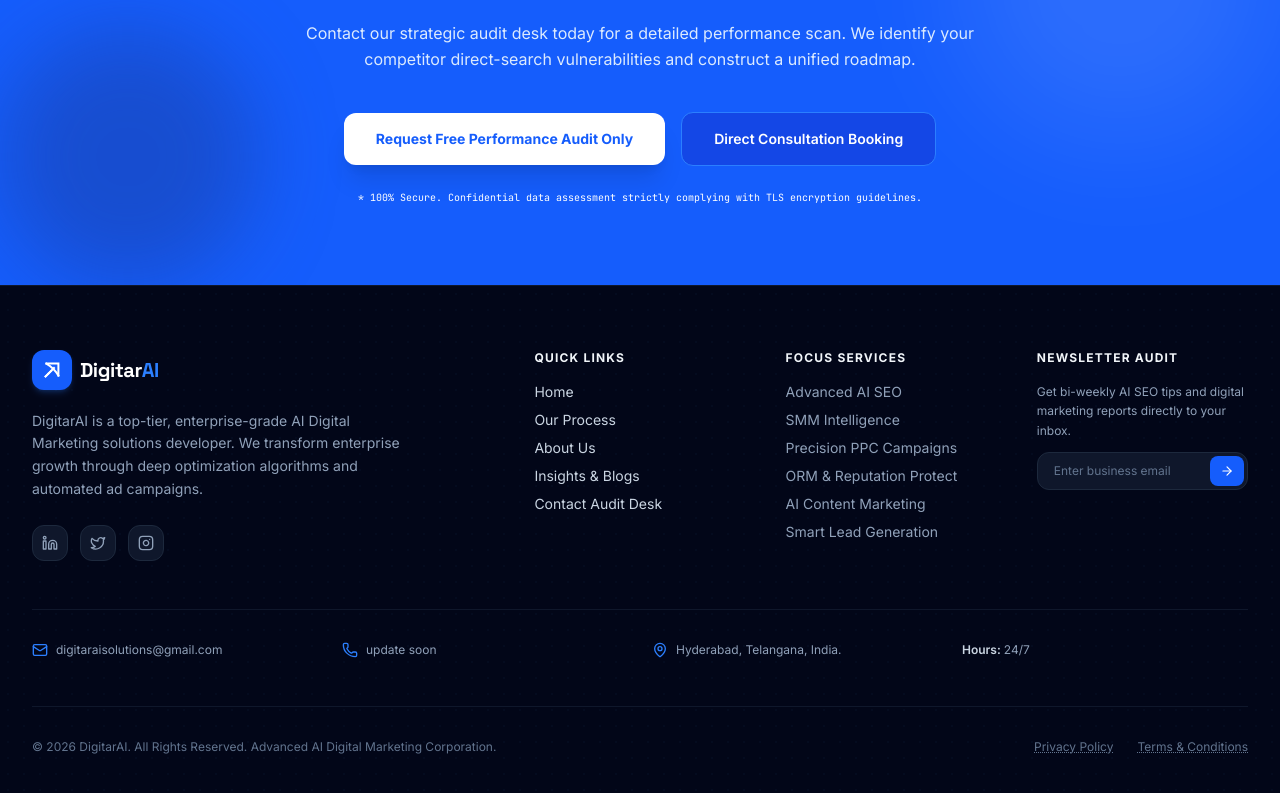
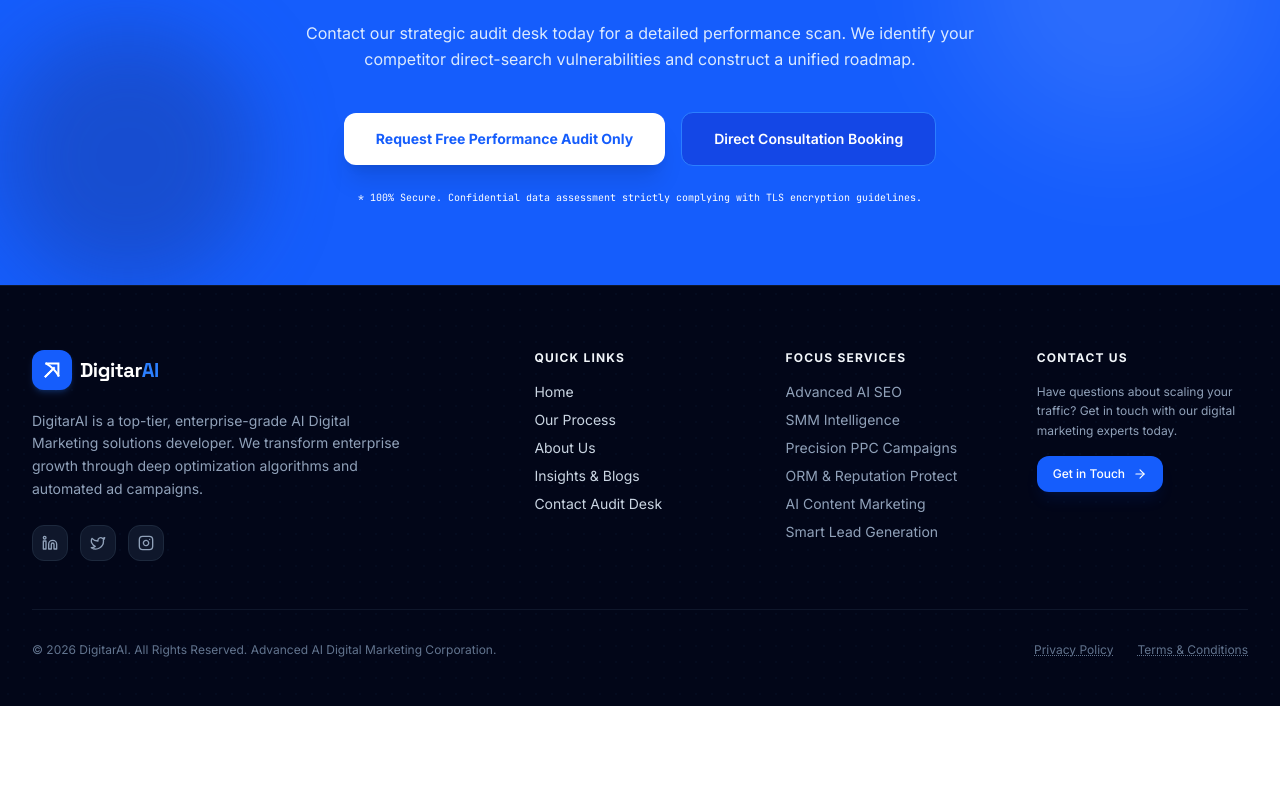
Before and after one commit to laxmankodadala1/digitarai, a React (Vite) app in the folder digitarai/: page / in a window 1280 px wide. Shown: the part 4553-5346 px from the top of the page. After the commit the page ends 5259 px from the top, so only its background shows below. Built offline with nearby package versions, Linux system fonts and the light colour scheme.

Commit message:
Update Footer.tsx

```diff
--- a/digitarai/src/components/Footer.tsx
+++ b/digitarai/src/components/Footer.tsx
@@ -108,60 +108,24 @@ export default function Footer() {
             </ul>
           </div>
 
-          {/* Column 4: Newsletter */}
-          <div>
-            <h4 className="text-xs font-bold text-slate-100 uppercase tracking-widest mb-4">Newsletter Audit</h4>
-            <p className="text-xs text-slate-400 mb-3 leading-relaxed">
-              Get bi-weekly AI SEO tips and digital marketing reports directly to your inbox.
-            </p>
-            {subscribed ? (
-              <div className="bg-emerald-950/40 border border-emerald-900 rounded-xl p-3 flex items-start gap-2 text-emerald-400 text-xs">
-                <CheckCircle2 className="w-4 h-4 shrink-0 mt-0.5" />
-                <span>Success! Subscribed and dispatched the SEO Starter Kit.</span>
-              </div>
-            ) : (
-              <form onSubmit={handleSubscribe} className="space-y-2">
-                <div className="relative">
-                  <input
-                    type="email"
-                    required
-                    value={email}
-                    onChange={(e) => setEmail(e.target.value)}
-                    placeholder="Enter business email"
-                    className="w-full bg-slate-900 border border-slate-800 text-xs rounded-xl px-4 py-2.5 outline-none focus:border-blue-500 focus:ring-1 focus:ring-blue-500 text-white placeholder-slate-500"
-                  />
-                  <button
-                    type="submit"
-                    className="absolute right-1 top-1 bottom-1 bg-blue-600 hover:bg-blue-700 text-white px-2.5 rounded-lg transition"
-                    aria-label="Subscribe"
-                  >
-                    <ArrowRight className="w-3.5 h-3.5" />
-                  </button>
-                </div>
-              </form>
-            )}
-          </div>
+
+      {/* Column 4: Contact Us */}
+        <div>
+          <h4 className="text-xs font-bold text-slate-100 uppercase tracking-widest mb-4">
+            Contact Us
+          </h4>
+          <p className="text-xs text-slate-400 mb-4 leading-relaxed">
+            Have questions about scaling your traffic? Get in touch with our digital marketing experts today.
+          </p>
+          <a
+            href="https://dev.digitarai.pages.dev/contact"
+            className="inline-flex items-center gap-2 bg-blue-600 hover:bg-blue-700 text-white text-xs font-medium px-4 py-2.5 rounded-xl transition shadow-lg shadow-blue-600/10"
+          >
+            <span>Get in Touch</span>
+            <ArrowRight className="w-3.5 h-3.5" />
+          </a>
         </div>
-
-        {/* Bottom Corporate Details */}
-        <div className="pt-8 grid grid-cols-1 md:grid-cols-2 lg:grid-cols-4 gap-6 text-xs text-slate-400 pb-12 border-b border-slate-900">
-          <div className="flex items-center gap-2">
-            <Mail className="w-4 h-4 text-blue-500" />
-            <span>digitaraisolutions@gmail.com</span>
-          </div>
-          <div className="flex items-center gap-2">
-            <Phone className="w-4 h-4 text-blue-500" />
-            <span>update soon</span>
-          </div>
-          <div className="flex items-center gap-2">
-            <MapPin className="w-4 h-4 text-blue-500" />
-            <span>Hyderabad, Telangana, India.</span>
-          </div>
-          <div>
-            <span className="font-semibold text-slate-300">Hours: </span>
-            <span>24/7</span>
-          </div>
-        </div>
+      </div>
 
         {/* Copyright & Bottom policies list */}
         <div className="pt-8 flex flex-col sm:flex-row justify-between items-center gap-4 text-xs text-slate-500">
```
